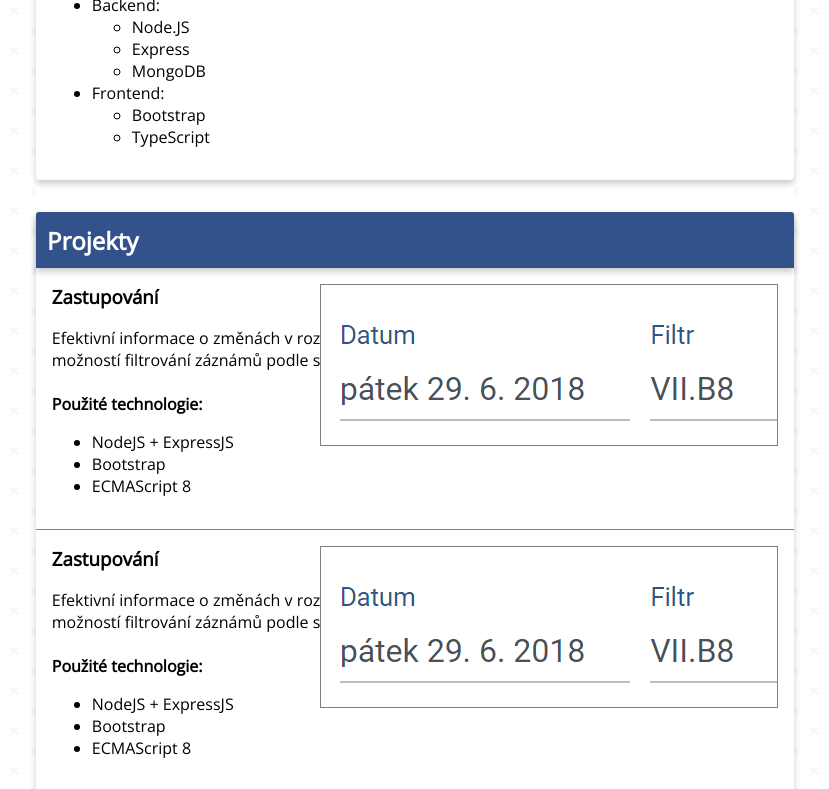
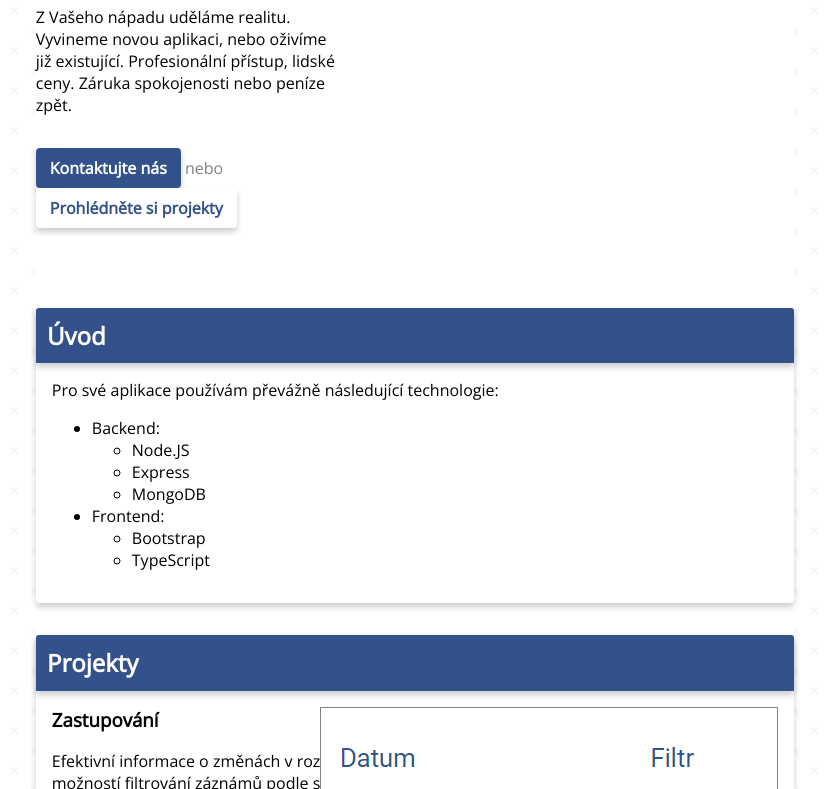
Before and after one commit to vacekj/old-portfolio, a plain HTML site: page index.html in a window 1280 px wide. Shown: the part 269-1058 px from the top of the page, without its empty margins (225-1054 px from the left). Drawn offline with nearby package versions, Linux system fonts and the light colour scheme.

Commit message:
add hero

```diff
--- a/index.css
+++ b/index.css
@@ -39,7 +39,7 @@ body {
 .logo {
     font-family: 'Merriweather', serif;
     font-size: 3rem;
-    text-shadow: 1px 1px 1px grey;
+    color: #33528B;
     margin-bottom: 0;
     margin-top: 0.5rem;
 }
@@ -49,6 +49,40 @@ body {
     margin-top: 0;
     margin-bottom: 0.5rem;
 }
+
+/* Hero */
+
+.hero {
+    margin-bottom: 5rem;
+    max-width: 40%;
+}
+
+.hero-text {
+    margin-bottom: 2rem;
+}
+
+.hero-button {
+    text-decoration: none;
+    display: inline-block;
+    height: 40px;
+    line-height: 40px;
+    padding: 0 14px;
+    border-radius: 4px;
+    font-weight: bold;
+    display: inline-block;
+}
+
+.hero-button.hero-contact {
+    color: white;
+    background: #33528B;
+}
+
+.hero-button.hero-projects {
+    color: #33528B;
+    background: white;
+}
+
+/* Menu */
 
 .menu {
     word-spacing: 1rem;
@@ -67,8 +101,8 @@ body {
     color: grey;
 }
 
-.menu a[href="#kontakt"] {
-    color: white;
+.menu .menu-button {
+    color: white !important;
     font-weight: bold;
     display: inline-block;
     background: #33528B;
@@ -78,10 +112,6 @@ body {
     border-radius: 4px;
 }
 
-.menu a[href="#kontakt"]:hover {
-    transform: translateY(-1px);
-    box-shadow: 0 7px 14px rgba(50, 50, 93, .1), 0 3px 6px rgba(0, 0, 0, .08);
-}
 
 /* Page */
 
@@ -150,3 +180,12 @@ body {
 .shadow {
     box-shadow: 0 4px 6px 0 hsla(0, 0%, 0%, 0.2);
 }
+
+.text-grey {
+    color: grey;
+}
+
+.button-hover:hover {
+    transform: translateY(-1px);
+    box-shadow: 0 7px 14px rgba(50, 50, 93, .1), 0 3px 6px rgba(0, 0, 0, .08);
+}
--- a/index.html
+++ b/index.html
@@ -18,15 +18,30 @@
 
             <!-- Menu -->
             <span class="menu">
-                <a href="#uvod">Úvod</a>
-                <a href="#projekty">Projekty</a>
-                <a href="#kontakt" class="shadow">Kontakt</a>
+                <a href="#intro">Úvod</a>
+                <a href="#projects">Projekty</a>
+                <a href="#contact" class="menu-button button-hover shadow">Kontakt</a>
             </span>
         </div>
 
+        <div class="hero">
+            <h1 class="hero-title">
+                Inovace je naše vášeň.
+            </h1>
+            <div class="hero-text">
+                Z Vašeho nápadu uděláme realitu. Vyvineme novou aplikaci, nebo oživíme již existující. Profesionální přístup, lidské ceny.
+                Záruka spokojenosti nebo peníze zpět.
+            </div>
+            <div class="hero-buttons">
+                <a href="#contact" class="hero-button button-hover hero-contact shadow">Kontaktujte nás</a>
+                <span class="text-grey">nebo</span>
+                <a href="#projects" class="hero-button button-hover hero-projects shadow">Prohlédněte si projekty</a>
+            </div>
+        </div>
 
         <!-- Úvod -->
         <div class="page">
+            <a name="intro"></a>
             <div class="page-title">
                 <h2>Úvod</h2>
             </div>
@@ -51,8 +66,8 @@
         </div>
 
         <!-- Projekty -->
-        <!-- TODO: maybe make this a carousel? -->
         <div class="page">
+            <a name="projects"></a>
             <div class="page-title">
                 <h2>Projekty</h2>
             </div>
```
